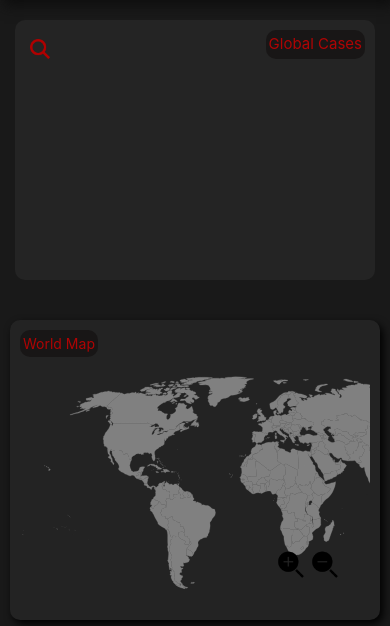
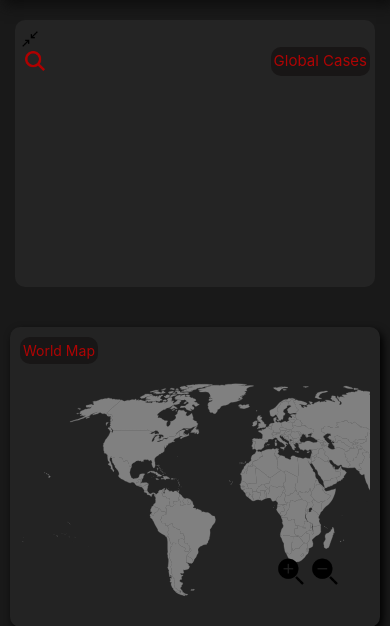
Before and after one commit to andrewvenson/py-dash, a Flask app: template blueprints/dash/templates/dash/dash.html in a window 390 px wide. Shown: the part 50-676 px from the top of the page. Run offline with Flask 2, Linux system fonts and the light colour scheme; the template is opened without the code that fills it, so the values that code supplies are empty; some libraries are stand-ins or nearby versions.

Commit message:
minimize global

```diff
--- a/blueprints/dash/static/dash/css/global-widget.css
+++ b/blueprints/dash/static/dash/css/global-widget.css
@@ -2,7 +2,6 @@
     padding-top:20px;
     padding-bottom:30px;
     margin-bottom:30px;
-
 }
 
 .side-nav .sd-hgt-xtnd{
@@ -10,8 +9,17 @@
     /* width: 250px; */
     background-color: #242424;
     margin:0px !important;
-    padding:10px;
+    padding:5px 5px 0px 5px !important;
     border-radius:10px;
+}
+
+.side-nav .shrunkdv{
+    display:none;
+    height:40px;
+    background-color: #242424;
+    margin:0px !important;
+    padding:5px 5px 0px 5px;
+    border-radius:15px;
 }
 
 .global-sts p{
@@ -27,7 +35,9 @@
     scrollbar-color: #181616 #232323;
     scrollbar-width: thin;
     padding: 0px 5px 0px 5px;
+
 }
+
 
 .global-sts div {
     border: 1px solid #181616;
@@ -50,6 +60,8 @@
     font-size: 15px;
 }
 
+
+
 @media only screen and (max-width: 1189px) {
     .side-nav{
         margin-bottom:10px;
@@ -58,4 +70,12 @@
     .global-sts{
         height: 200px !important;
     }
+
+    .minny{
+        height:22px !important;
+    }
+    .img-min{
+        width:20px !important;
+        height:20px !important;
+    }
 }
--- a/blueprints/dash/static/dash/css/main.css
+++ b/blueprints/dash/static/dash/css/main.css
@@ -9,7 +9,3 @@ body{
 html{
     height:100%;
 }
-
-/* ::-webkit-scrollbar {
-    display: none;
-    } */
--- a/blueprints/dash/static/dash/js/global-widget.js
+++ b/blueprints/dash/static/dash/js/global-widget.js
@@ -7,3 +7,13 @@ $('.search').click(function(){
         $('.search-inp').css('display', 'block');
     }
 });
+
+$('.minimize').click(function(){
+    $('.sd-hgt-xtnd').css('display', 'none');
+    $('.shrunkdv').css('display', 'block');
+});
+
+$('.maximize').click(function(){
+    $('.shrunkdv').css('display', 'none');
+    $('.sd-hgt-xtnd').css('display', 'block');
+});
--- a/blueprints/dash/templates/dash/resources/scripts.html
+++ b/blueprints/dash/templates/dash/resources/scripts.html
@@ -1,6 +1,7 @@
+<!-- Scripts include -->
 <script src="https://code.jquery.com/jquery-3.4.1.slim.min.js" integrity="sha384-J6qa4849blE2+poT4WnyKhv5vZF5SrPo0iEjwBvKU7imGFAV0wwj1yYfoRSJoZ+n" crossorigin="anonymous"></script>
 <script src="https://cdn.jsdelivr.net/npm/popper.js@1.16.0/dist/umd/popper.min.js" integrity="sha384-Q6E9RHvbIyZFJoft+2mJbHaEWldlvI9IOYy5n3zV9zzTtmI3UksdQRVvoxMfooAo" crossorigin="anonymous"></script>
 <script src="https://stackpath.bootstrapcdn.com/bootstrap/4.4.1/js/bootstrap.min.js" integrity="sha384-wfSDF2E50Y2D1uUdj0O3uMBJnjuUD4Ih7YwaYd1iqfktj0Uod8GCExl3Og8ifwB6" crossorigin="anonymous"></script>
 <!-- Link to our static script files -->
+<script src="{{ url_for('dash_bp.static', filename='js/map-widget.js') }}"></script>
 <script src="{{ url_for('dash_bp.static', filename='js/global-widget.js') }}"></script>
-<script src="{{ url_for('dash_bp.static', filename='js/map-widget.js') }}"></script>
--- a/blueprints/dash/templates/dash/widgets/global-widget.html
+++ b/blueprints/dash/templates/dash/widgets/global-widget.html
@@ -1,11 +1,14 @@
 <div class='sd-hgt-xtnd'>
-    <div class="search-title" style='position:relative' >
+    <div class='minny' style='height:0px;'>
+        <a class='minimize'><img class='img-min' src="{{url_for('dash_bp.static', filename='images/shrink.png')}}" style='height: 0px; width:0px;' alt=""></a>
+    </div>
+    <div class="search-title" style='position:relative'>
         <input class='search-inp' type="text" placeholder='Search...' style='width:100%;display:none;border: 1px solid #181616;background-color: #242424;position: absolute; z-index: 0;border-radius: 10px;height:33px;color:white;padding-left:30px;'>
-        <a class='search' style='z-index: 999 !important;position:absolute;top:5px;left:5px;'><img src="{{ url_for('dash_bp.static', filename='images/search.png') }}" alt="Search" style='width: 20px; height:20px;z-index: 777 !important;'></a>
+        <a class='search' style='z-index: 999 !important;position:absolute;top:0;left:5px;'><img src="{{ url_for('dash_bp.static', filename='images/search.png') }}" alt="Search" style='width: 20px; height:20px;z-index: 777 !important;'></a>
         <a class='titles'>Global Cases</a>
     </div>
 
-    <div class='global-sts' style='margin-top:40px;'>
+    <div class='global-sts' style="margin-top:40px;">
     <!-- This is jinja templating | Here we're looping through the api data "https://api.covid19api.com/summary" our dashboard blueprint-->
         {% for x in data %}
             {% for y in data[x] %}
@@ -22,3 +25,8 @@
         {% endfor %}
     </div>
 </div>
+
+<div class='shrunkdv'>
+    <a class='maximize' style='color:red;margin:0px;'><img src="{{url_for('dash_bp.static', filename='images/expand.png')}}" style='height:20px; width:20px;'></a>
+    <a class='titles'>Global Cases</a>
+</div>
```
Also changed, not shown: blueprints/dash/static/dash/images/expand.png (added), blueprints/dash/static/dash/images/minimize.png (added), blueprints/dash/static/dash/images/shrink.png (added).
